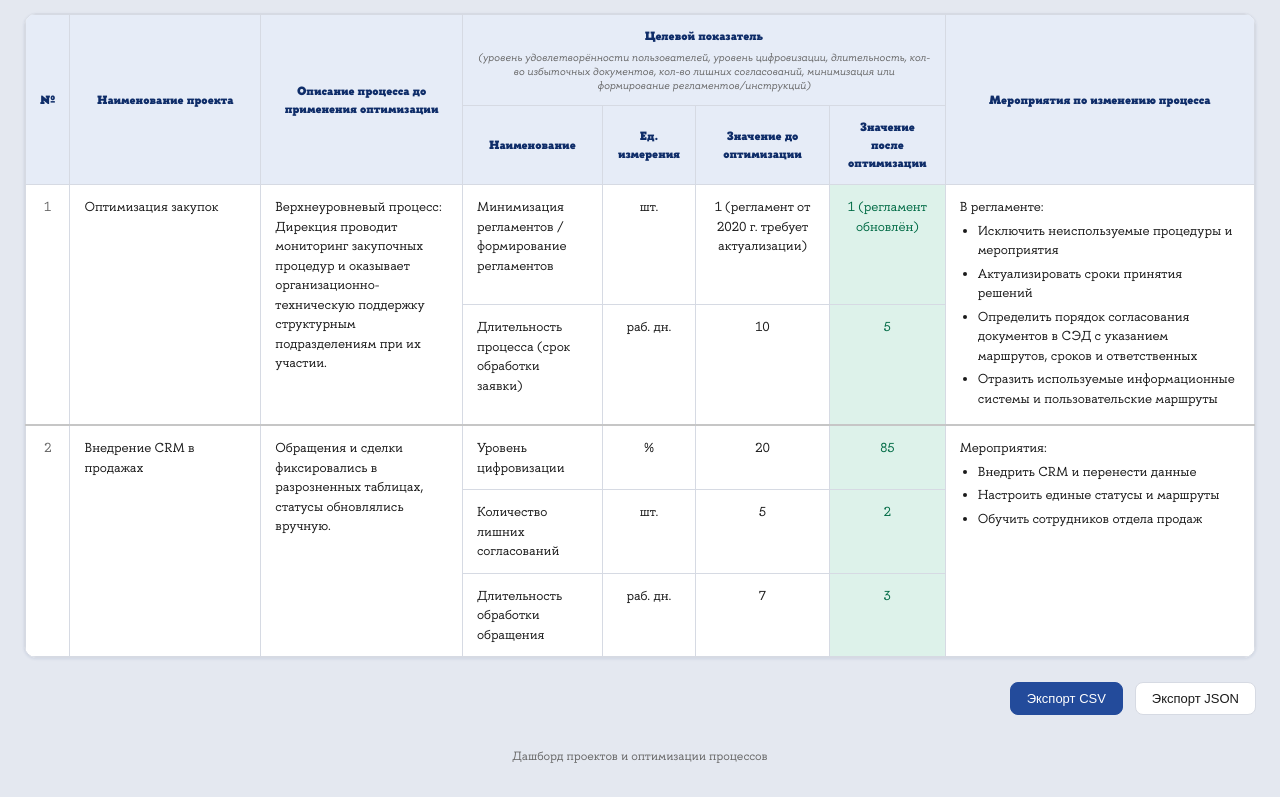
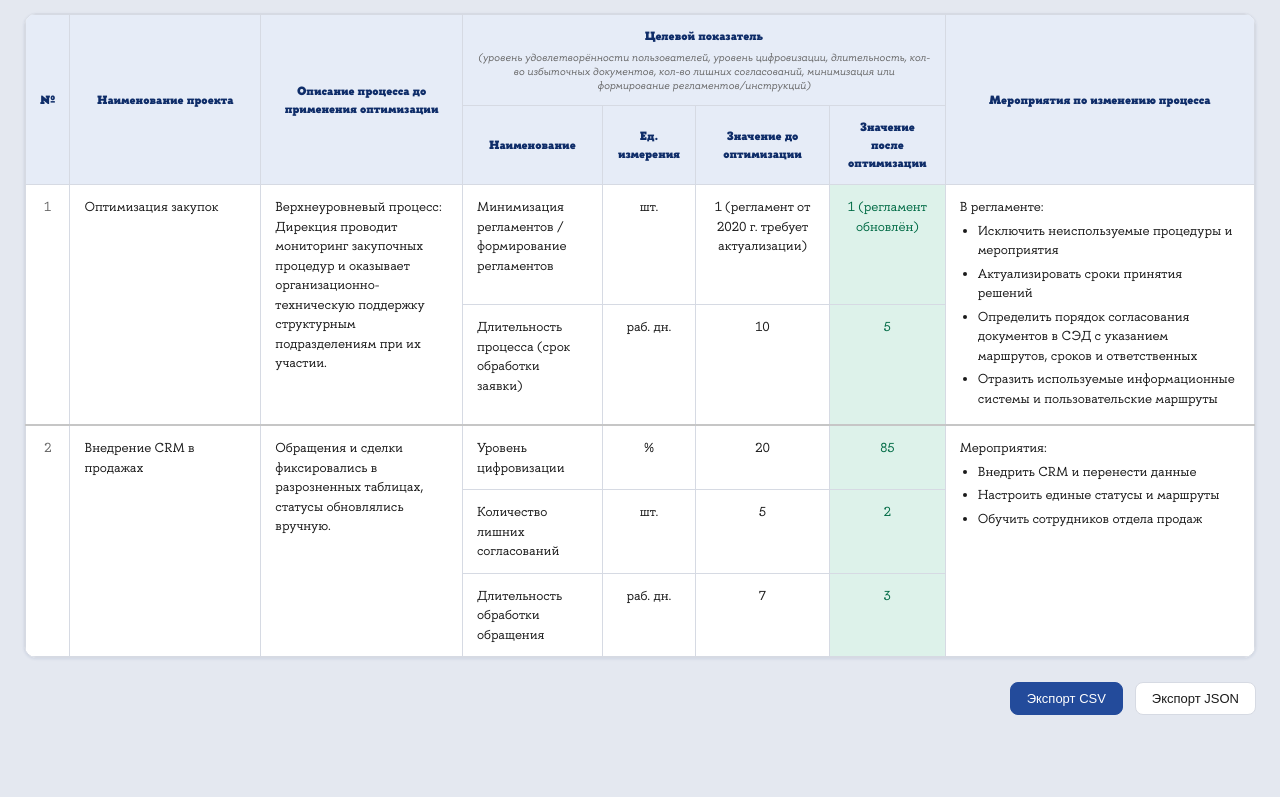
Before and after one commit to TimKST-K/dashboard_2, a plain HTML site: page index.html in a window 1280 px wide. Shown: the part 836-1633 px from the top of the page. After the commit the page ends 1599 px from the top, so only its background shows below. Drawn offline with nearby package versions, Linux system fonts and the light colour scheme.

Commit message:
Update index.html

```diff
--- a/index.html
+++ b/index.html
@@ -488,10 +488,6 @@
     <div class="chart-card"><h3>Этапы реализации проектов</h3><div class="chart-wrap"><canvas id="chart-stages"></canvas></div></div>
   </div>
   </section>
-
-  <footer class="site-footer">
-    <p>Дашборд проектов и оптимизации процессов</p>
-  </footer>
 
   <script>
     // Раскрытие строки по клику; клики внутри раскрытого блока и выделение текста строку не сворачивают
```
